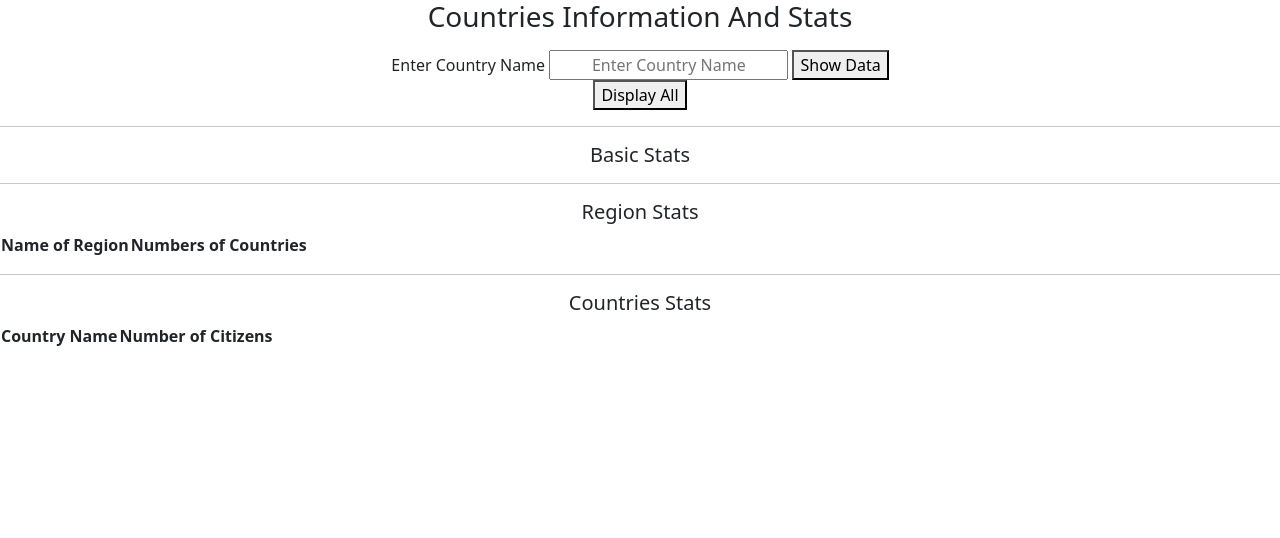
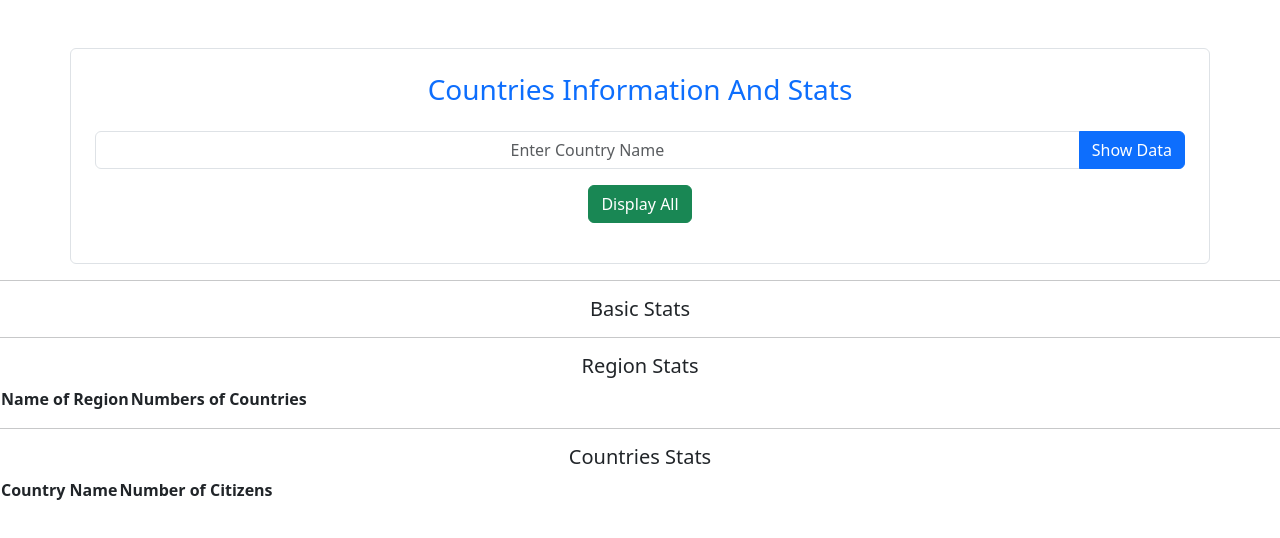
Before and after one commit to raz-daniel/test24-12-22, a plain HTML site: page index.html in a window 1280 px wide. Drawn offline with nearby package versions, Linux system fonts and the light colour scheme.

Commit message:
added basic css for form

```diff
--- a/index.html
+++ b/index.html
@@ -12,19 +12,20 @@
 </head>
 
 <body>
-    <form id="countriesForm">
-        <div class="mb-3">
-            <h3>Countries Information And Stats</h3>
+    <form id="countriesForm" class="container mt-5 border rounded p-4">
+        <div class="mb-4">
+            <h3 class="text-primary text-center">Countries Information And Stats</h3>
         </div>
-        <div>
-            <label>Enter Country Name</label>
-            <input id="countryInput" type="text" placeholder="Enter Country Name">
-            <button id="searchButton" type="button">Show Data</button>
+        <div class="input-group mb-3">
+            <input id="countryInput" type="text" placeholder="Enter Country Name" class="form-control">
+
+            <button id="searchButton" type="button" class="btn btn-primary">Show Data</button>
         </div>
-        <div>
-            <button type="submit">Display All</button>
+        <div class="text-center mb-3">
+            <button type="submit" class="btn btn-success">Display All</button>
         </div>
     </form>
+
     <hr>
     <h5>Basic Stats</h5>
     <ul id="basicUlStats">
```
